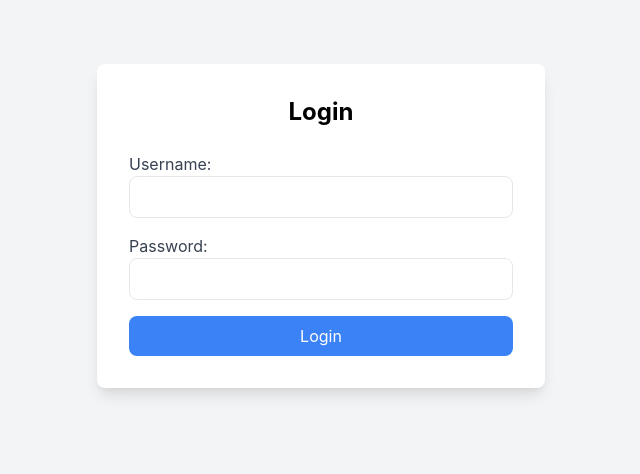
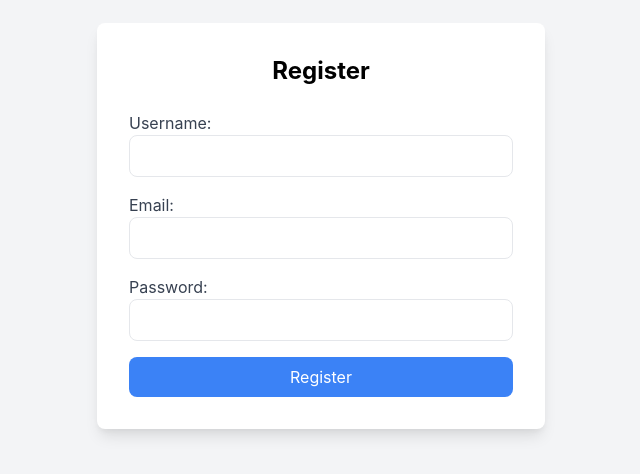
Before and after one commit to Tornesal/T.E.N.S.O.R., a React (Create React App) app in the folder frontend/: page /register in a window 1280 px wide. Shown: the part 174-648 px from the top of the page, without its empty margins (319-959 px from the left). Built offline with nearby package versions, Linux system fonts and the light colour scheme.

Commit message:
Added registration page and started dashboard.jsx

```diff
--- a/frontend/package.json
+++ b/frontend/package.json
@@ -11,6 +11,7 @@
     "axios": "^1.7.8",
     "postcss": "^8.4.49",
     "react": "^18.3.1",
+    "react-calendar-heatmap": "^1.9.0",
     "react-dom": "^18.3.1",
     "react-router-dom": "^7.0.1",
     "react-scripts": "5.0.1",
--- a/frontend/src/App.js
+++ b/frontend/src/App.js
@@ -1,17 +1,17 @@
 import React from "react";
 import { BrowserRouter as Router, Routes, Route } from "react-router-dom";
-import Login from "./components/login"; // Import Login component
+import Login from "./components/login";
+import Register from "./components/register";
+import Dashboard from "./components/dashboard"; // Import Dashboard component
 
 const App = () => (
   <Router>
     <Routes>
-      {/* Define the route for the Login page */}
       <Route path="/login" element={<Login />} />
+      <Route path="/register" element={<Register />} />
+      <Route path="/dashboard" element={<Dashboard />} />
 
-      {/* Example route for a dashboard */}
-      <Route path="/dashboard" element={<div>Dashboard Page</div>} />
-
-      {/* Redirect to login page if no other route matches */}
+        {/* Redirect to login page if the route is not found */}
       <Route path="*" element={<Login />} />
     </Routes>
   </Router>
--- /dev/null
+++ b/frontend/src/components/dashboard.jsx
@@ -0,0 +1,86 @@
+import React, { useState, useEffect } from "react";
+import axios from "axios";
+import CalendarHeatmap from "react-calendar-heatmap";
+import "react-calendar-heatmap/dist/styles.css";
+
+const Dashboard = () => {
+  const [projects, setProjects] = useState([]);
+  const [searchTerm, setSearchTerm] = useState("");
+  const [filteredProjects, setFilteredProjects] = useState([]);
+  const [activities, setActivities] = useState([]);
+
+  useEffect(() => {
+    // Fetch projects and activities from the backend
+    const fetchProjects = async () => {
+      const response = await axios.get("/api/projects");
+      setProjects(response.data);
+      setFilteredProjects(response.data);
+    };
+
+    const fetchActivities = async () => {
+      const response = await axios.get("/api/activities");
+      setActivities(response.data);
+    };
+
+    fetchProjects();
+    fetchActivities();
+  }, []);
+
+  const handleSearch = (event) => {
+    setSearchTerm(event.target.value);
+    const filtered = projects.filter((project) =>
+      project.name.toLowerCase().includes(event.target.value.toLowerCase())
+    );
+    setFilteredProjects(filtered);
+  };
+
+  return (
+    <div className="bg-gray-100 p-8 min-h-screen">
+      <div className="max-w-4xl mx-auto">
+        <h1 className="text-3xl font-bold mb-6 text-center">Dashboard</h1>
+        <div className="mb-6">
+          <input
+            type="text"
+            placeholder="Search projects..."
+            value={searchTerm}
+            onChange={handleSearch}
+            className="w-full px-4 py-2 border rounded-lg focus:outline-none focus:ring-2 focus:ring-blue-500"
+          />
+        </div>
+        <div className="mb-6">
+          <h2 className="text-2xl font-bold mb-4">Activity Tracker</h2>
+          <CalendarHeatmap
+            startDate={new Date(new Date().setFullYear(new Date().getFullYear() - 1))}
+            endDate={new Date()}
+            values={activities}
+            classForValue={(value) => {
+              if (!value) {
+                return "color-empty";
+              }
+              return `color-scale-${value.count}`;
+            }}
+            tooltipDataAttrs={(value) => {
+              return {
+                "data-tip": `${value.date}: ${value.count} activities`,
+              };
+            }}
+          />
+        </div>
+        <div>
+          <h2 className="text-2xl font-bold mb-4">Projects</h2>
+          <ul>
+            {filteredProjects.map((project) => (
+              <li key={project.id} className="mb-4 p-4 bg-white rounded-lg shadow">
+                <h3 className="text-xl font-bold">{project.name}</h3>
+                <p>{project.description}</p>
+                <p className="text-gray-500 text-sm">{new Date(project.updated_at).toLocaleDateString()}</p>
+              </li>
+            ))}
+          </ul>
+        </div>
+      </div>
+    </div>
+  );
+};
+
+export default Dashboard;
--- a/frontend/src/components/login.jsx
+++ b/frontend/src/components/login.jsx
@@ -1,5 +1,6 @@
 import React, { useState } from "react";
 import axios from "axios";
+import {Link} from "react-router-dom";
 
 const Login = () => {
   // State variables for username, password, and error message
@@ -74,6 +75,12 @@ const Login = () => {
         {message && (
             <div className="mt-4 text-center text-red-500">{message}</div>
         )}
+        <div className="mt-4 text-center">
+          <span className="text-gray-700">Don't have an account? </span>
+          <Link to="/register" className="text-blue-500 hover:underline">
+            Register
+          </Link>
+        </div>
       </div>
     </div>
   );
--- /dev/null
+++ b/frontend/src/components/register.jsx
@@ -0,0 +1,92 @@
+import React, { useState } from "react";
+import axios from "axios";
+
+const Register = () => {
+  const [username, setUsername] = useState("");
+  const [email, setEmail] = useState("");
+  const [password, setPassword] = useState("");
+  const [message, setMessage] = useState("");
+
+  const handleSubmit = async (event) => {
+    event.preventDefault();
+
+    try {
+      const response = await axios.post("/api/auth/register", {
+        username,
+        email,
+        password,
+      });
+
+      if (response.status === 200) {
+        window.location.href = "/login";
+      } else {
+        setMessage(response.data.message);
+      }
+    } catch (error) {
+      setMessage("An error occurred. Please try again.");
+    }
+  };
+
+  return (
+    <div className="bg-gray-100 flex items-center justify-center h-screen">
+      <div className="bg-white p-8 rounded-lg shadow-lg w-full max-w-md">
+        <h2 className="text-2xl font-bold mb-6 text-center">Register</h2>
+        <form onSubmit={handleSubmit}>
+          <div className="mb-4">
+            <label htmlFor="username" className="block text-gray-700">
+              Username:
+            </label>
+            <input
+              type="text"
+              id="username"
+              name="username"
+              required
+              value={username}
+              onChange={(e) => setUsername(e.target.value)}
+              className="w-full px-3 py-2 border rounded-lg focus:outline-none focus:ring-2 focus:ring-blue-500"
+            />
+          </div>
+          <div className="mb-4">
+            <label htmlFor="email" className="block text-gray-700">
+              Email:
+            </label>
+            <input
+              type="email"
+              id="email"
+              name="email"
+              required
+              value={email}
+              onChange={(e) => setEmail(e.target.value)}
+              className="w-full px-3 py-2 border rounded-lg focus:outline-none focus:ring-2 focus:ring-blue-500"
+            />
+          </div>
+          <div className="mb-4">
+            <label htmlFor="password" className="block text-gray-700">
+              Password:
+            </label>
+            <input
+              type="password"
+              id="password"
+              name="password"
+              required
+              value={password}
+              onChange={(e) => setPassword(e.target.value)}
+              className="w-full px-3 py-2 border rounded-lg focus:outline-none focus:ring-2 focus:ring-blue-500"
+            />
+          </div>
+          <button
+            type="submit"
+            className="w-full bg-blue-500 text-white py-2 rounded-lg hover:bg-blue-600"
+          >
+            Register
+          </button>
+        </form>
+        {message && (
+          <div className="mt-4 text-center text-red-500">{message}</div>
+        )}
+      </div>
+    </div>
+  );
+};
+
+export default Register;
```
Also changed, not shown: 1 other file (tests, documents, lock files or other folders). Lines whose indentation alone changed are shown as unchanged.
